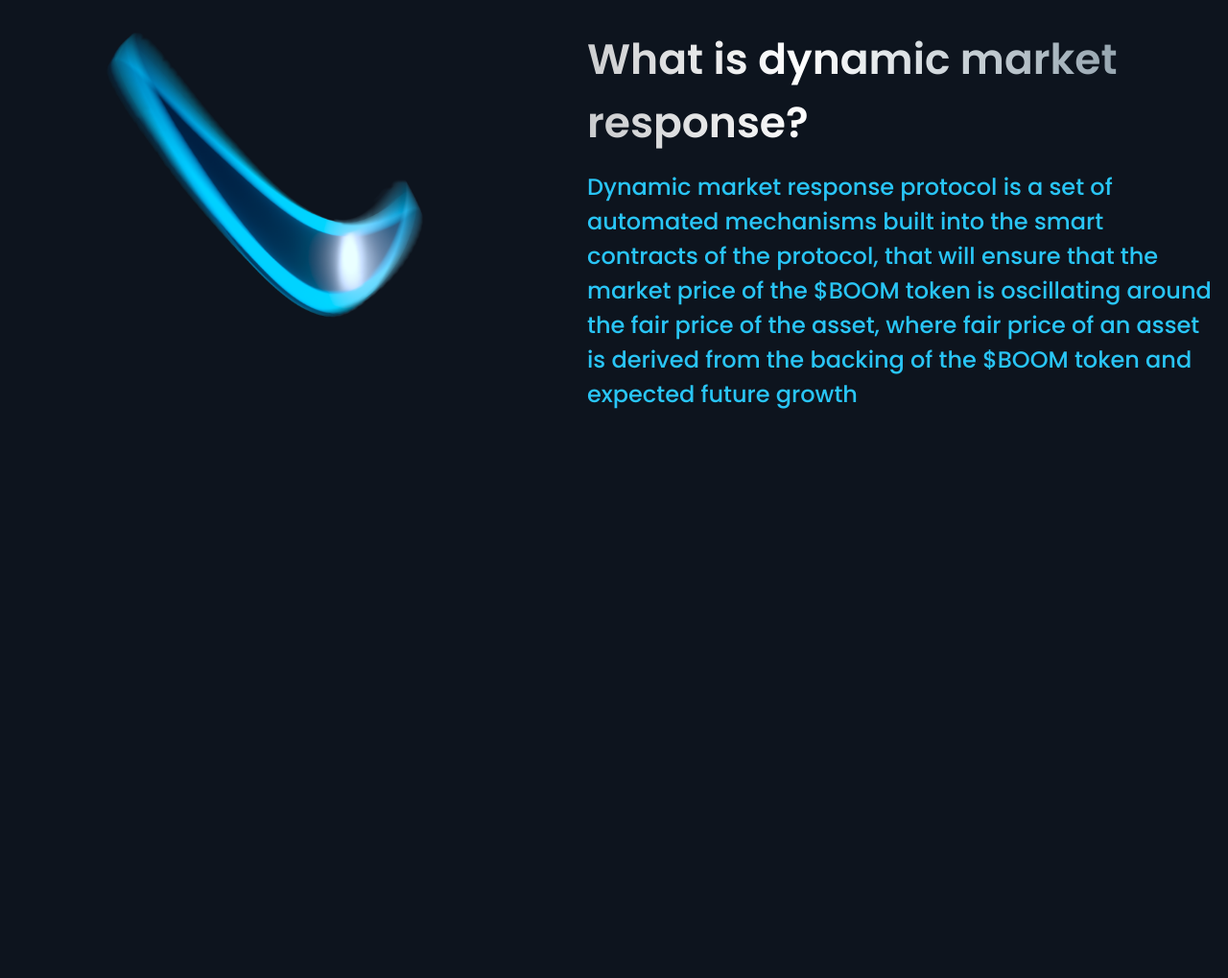
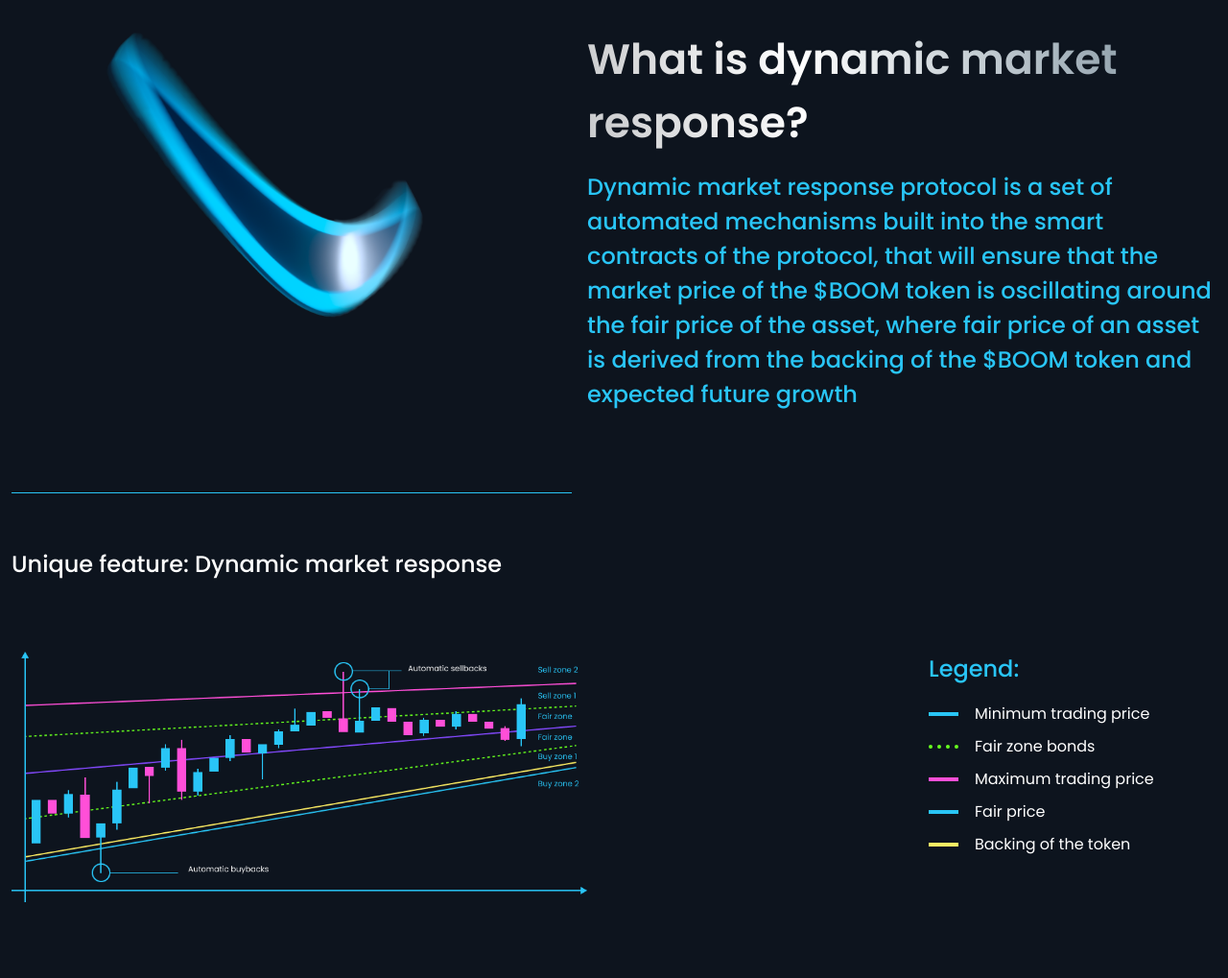
Before and after one commit to dkvsk/boomerang, a website: page app/home.html in a window 1280 px wide. Shown: the part 2212-3231 px from the top of the page at 96% size. Before the commit the page ends 2725 px from the top, so only its background shows below. Drawn offline with nearby package versions, Linux system fonts and the light colour scheme; files that its build step writes are made by us from their sources; files whose address does not match are found by name.

Commit message:
creat feature  section

```diff
--- a/app/home.html
+++ b/app/home.html
@@ -190,7 +190,9 @@
             <img src="./images/info.png" alt="" />
           </div>
           <div class="info__content">
-            <div class="info__title title">What is dynamic market response?</div>
+            <div class="info__title title">
+              What is dynamic market response?
+            </div>
             <div class="info__text subtitle">
               Dynamic market response protocol is a set of automated mechanisms
               built into the smart contracts of the protocol, that will ensure
@@ -203,6 +205,29 @@
       </div>
     </div>
 
+    <!-- Feature -->
+
+    <div class="feature">
+      <div class="container">
+        <div class="feature__title">
+          Unique feature: Dynamic market response
+        </div>
+        <div class="feature__body">
+          <div class="feature__img">
+            <img src="./images/schedule.png" alt="" />
+          </div>
+          <div class="feature__content">
+            <div class="feature__subtitle subtitle">Legend:</div>
+            <div class="feature__item">Minimum trading price</div>
+            <div class="feature__item feature__item--green">Fair zone bonds</div>
+            <div class="feature__item feature__item--pink">Maximum trading price</div>
+            <div class="feature__item feature__item--purpel">Fair price</div>
+            <div class="feature__item feature__item--yellow">Backing of the token</div>
+          </div>
+        </div>
+      </div>
+    </div>
+
     <!--#include virtual="/parts/footer.html" -->
 
     <script src="./libs/jquery/jquery-3.2.1.min.js"></script>
--- a/app/scss/style.scss
+++ b/app/scss/style.scss
@@ -493,7 +493,6 @@
       padding: 30px;
     }
 
-
     &::before {
       content: "";
       position: absolute;
@@ -559,7 +558,7 @@
 /*Info*/
 
 .info {
-padding-bottom: 57px;
+  padding-bottom: 57px;
 
   &__body {
     position: relative;
@@ -578,24 +577,6 @@ padding-bottom: 57px;
     @media only screen and (max-width: 767px) {
       grid-template-columns: 1fr;
     }
-
-    // &::before {
-    //   content: "";
-    //   position: absolute;
-    //   height: 3px;
-    //   width: 584px;
-    //   background-color: #29C5F6;
-    //   bottom: 0;
-    //   left: 0;
-
-    //   @media only screen and (max-width: 1170px) {
-    //     width: 430px;
-    //   }
-
-    //   @media only screen and (max-width: 991px) {
-    //     width: 370px;
-    //   }
-    // }
   }
 
   &__title {
@@ -607,3 +588,118 @@ padding-bottom: 57px;
     max-width: 446px;
   }
 }
+
+/*Feature*/
+
+.feature {
+  padding-bottom: 31px;
+
+  &__body {
+    display: grid;
+    grid-template-columns: 1fr 300px;
+
+    @media only screen and (max-width: 991px) {
+      grid-template-columns: 1fr;
+      align-items: center;
+    }
+  }
+
+  &__title {
+    position: relative;
+    font-size: 24px;
+    font-weight: 500;
+    color: #fff;
+    margin-bottom: 73px;
+    padding-top: 57px;
+
+    @media only screen and (max-width: 767px) {
+      font-size: 18px;
+      margin-bottom: 18px;
+    }
+
+    &::after {
+      content: "";
+      position: absolute;
+      height: 1px;
+      max-width: 584px;
+      width: 100%;
+      background-color: #29c5f6;
+      top: 0;
+      left: 0;
+
+      @media only screen and (max-width: 767px) {
+        max-width: 159px;
+      }
+    }
+  }
+
+  &__subtitle {
+    margin-bottom: 17px;
+
+    @media only screen and (max-width: 767px) {
+      font-size: 18px;
+    }
+  }
+
+  &__item {
+    font-size: 16px;
+    color: #fff;
+    display: flex;
+    align-items: center;
+    margin-bottom: 10px;
+
+    @media only screen and (max-width: 767px) {
+      font-size: 14px;
+      margin-bottom: 7px;
+    }
+
+    &::before {
+      content: "";
+      width: 31px;
+      border-top: 4px solid #29c5f6;
+      flex-shrink: 0;
+      margin-right: 17px;
+    }
+
+    &--green {
+      &::before {
+        border-top: 4px dotted #67ff1f;
+      }
+    }
+
+    &--pink {
+      &::before {
+        border-color: #ff4fd8;
+      }
+    }
+
+    &--purple {
+      &::before {
+        border-color: #844aff;
+      }
+    }
+
+    &--yellow {
+      &::before {
+        border-color: #ffef64;
+      }
+    }
+  }
+
+  &__img {
+    @media only screen and (max-width: 1300px) {
+      max-width: 600px;
+      margin-bottom: 41px;
+    }
+
+    @media only screen and (max-width: 991px) {
+      max-width: 100%;
+    }
+  }
+
+  &__content {
+    @media only screen and (max-width: 991px) {
+      margin: 0 auto;
+    }
+  }
+}
```
Also changed, not shown: app/css/style.css, app/images/schedule.png (added).
